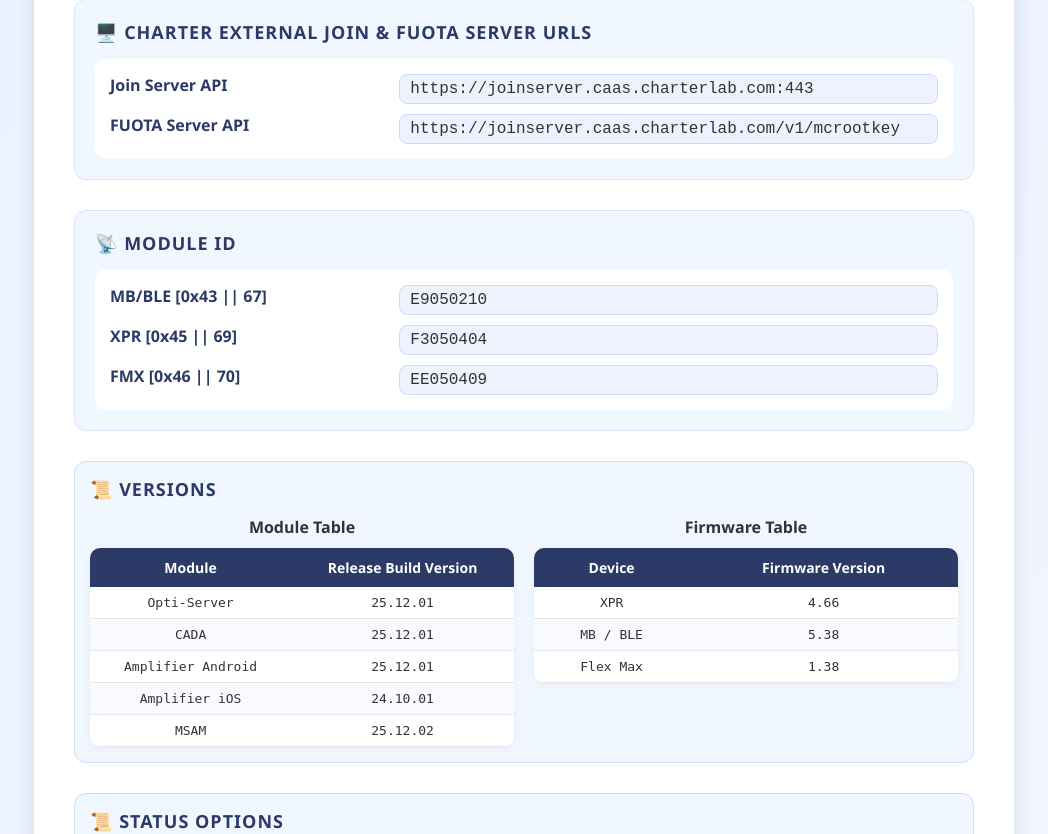
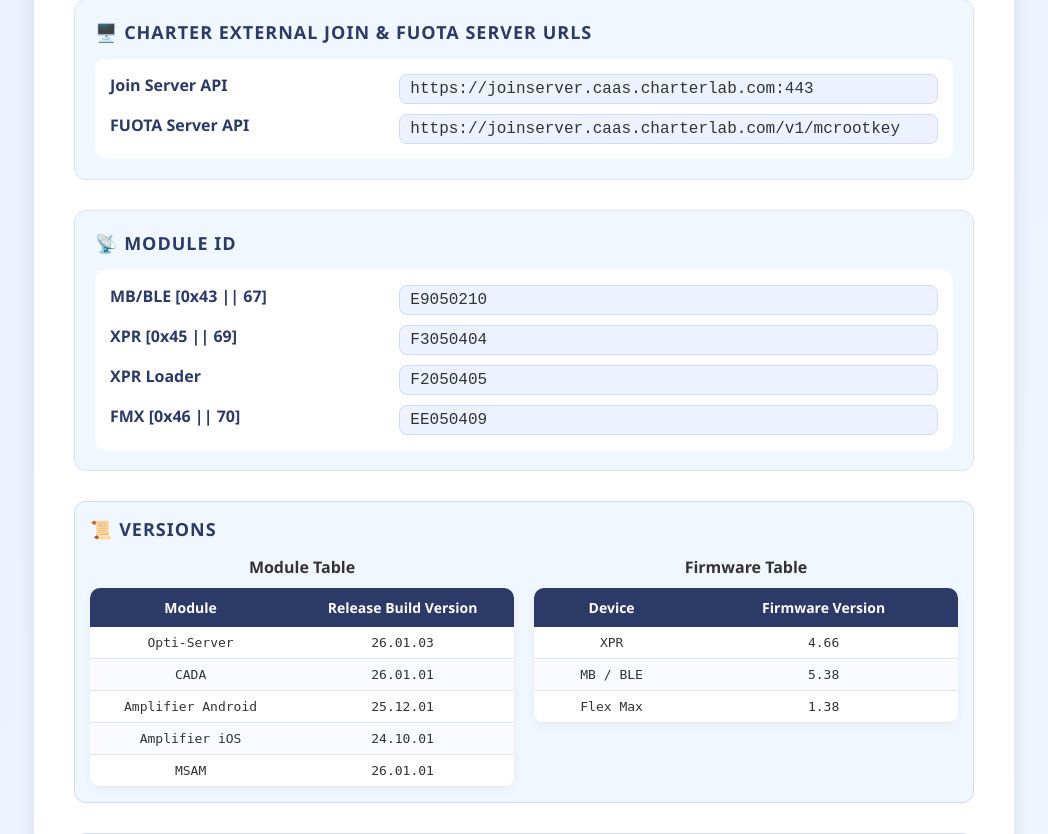
Before and after one commit to VenkataSuresh7989/fuota, a Flask app: page / in a window 1280 px wide. Shown: the part 824-1658 px from the top of the page, without its empty margins (116-1164 px from the left). Run offline with Flask 3, Linux system fonts and the light colour scheme.

Commit message:
Build Versions updated.

```diff
--- a/templates/index.html
+++ b/templates/index.html
@@ -72,6 +72,8 @@
         <div class="module-value">E9050210</div>
         <div class="module-label">XPR [0x45 || 69]</div>
         <div class="module-value">F3050404</div>
+        <div class="module-label">XPR Loader</div>
+        <div class="module-value">F2050405</div>
         <div class="module-label">FMX [0x46 || 70]</div>
         <div class="module-value">EE050409</div>
       </div>
@@ -94,11 +96,11 @@
             <tbody>
               <tr>
                 <td>Opti-Server</td>
-                <td>25.12.01</td>
+                <td>26.01.03</td>
               </tr>
               <tr>
                 <td>CADA</td>
-                <td>25.12.01</td>
+                <td>26.01.01</td>
               </tr>
               <tr>
                 <td>Amplifier Android</td>
@@ -110,7 +112,7 @@
               </tr>
               <tr>
                 <td>MSAM</td>
-                <td>25.12.02</td>
+                <td>26.01.01</td>
               </tr>
             </tbody>
           </table>
```
